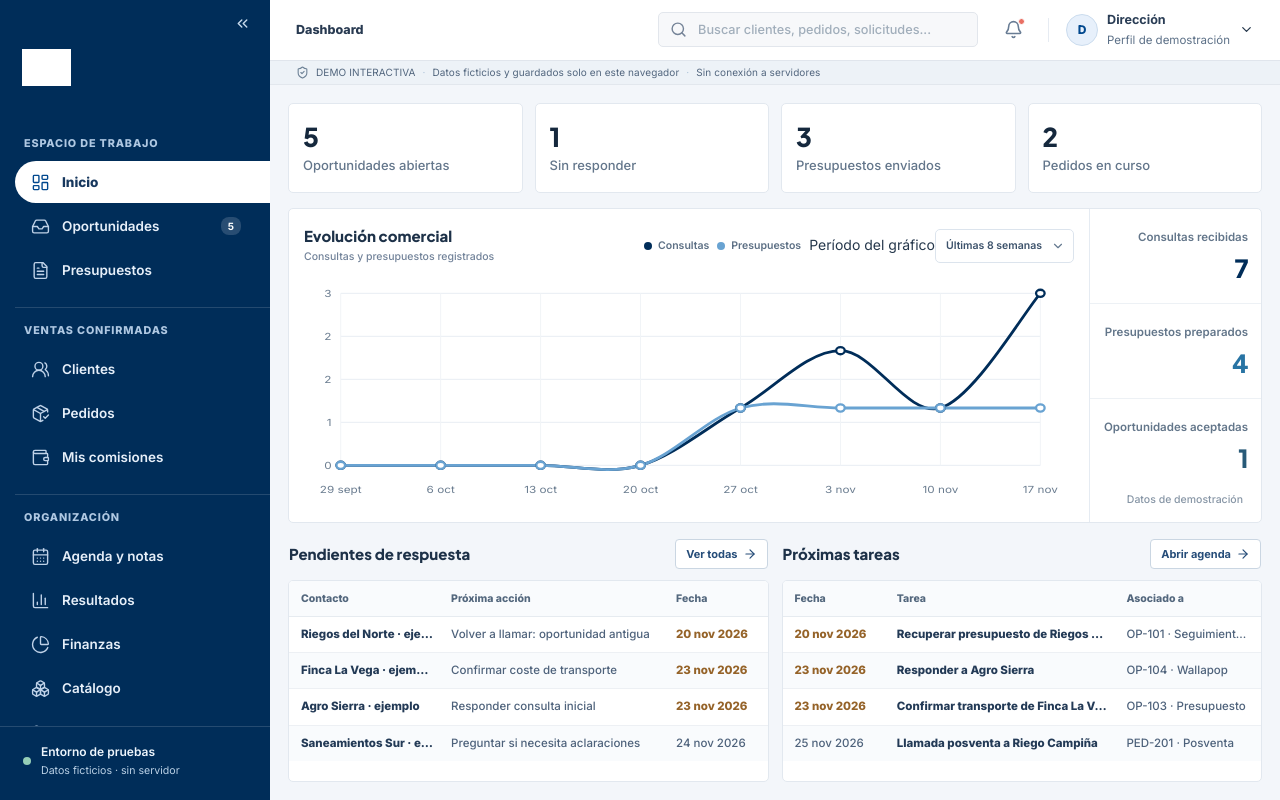
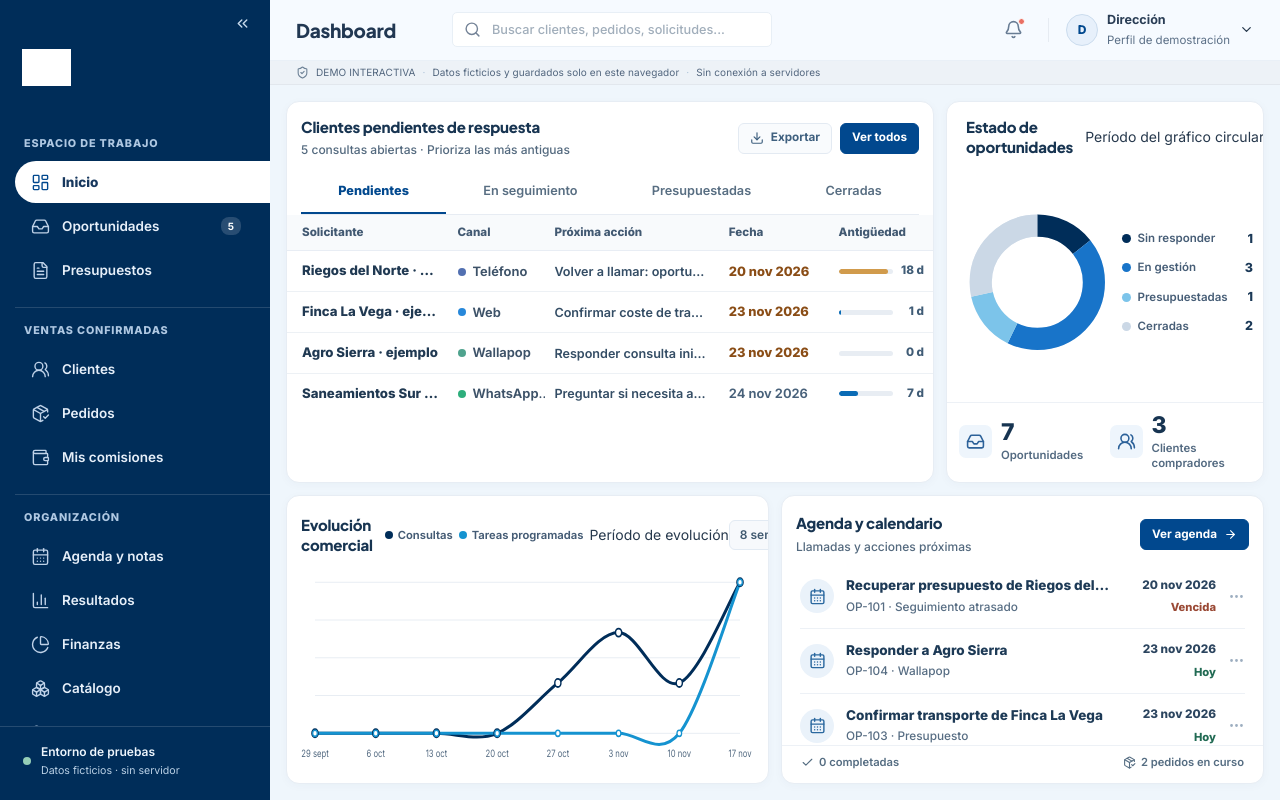
Before and after one commit to juanjogamero/depofibra-crm, a React (Vite) app: page /#/ in a window 1280 px wide. Built offline with nearby package versions, Linux system fonts and the light colour scheme; grey boxes are pictures that could not be loaded.

Commit message:
revert(dashboard): restore pre-Onfactu src/pages/Dashboard.tsx

```diff
--- a/src/pages/Dashboard.tsx
+++ b/src/pages/Dashboard.tsx
@@ -1,227 +1,283 @@
 import { useState } from 'react';
 import { Link } from 'react-router-dom';
-import { ArrowRight, CalendarDays, ChevronDown } from 'lucide-react';
+import {
+  ArrowRight, CalendarDays, Check, ChevronDown, Download, Inbox,
+  MoreHorizontal, PackageCheck, UsersRound
+} from 'lucide-react';
 import { useCrm } from '../store';
-import { dateText, dayDiff, today, type Opportunity, type Quote, type Task } from '../domain';
+import { dateText, dayDiff, today, type Opportunity, type Task } from '../domain';
+import { Initials } from '../ui';
 
-type Period = '8-semanas' | '6-meses';
-type ChartRow = { label: string; inquiries: number; quotes: number };
-type Coordinates = { x: number; y: number };
-const isClosed = (o: Opportunity) => o.status === 'Aceptada' || o.status === 'Perdida';
+type InboxTab = 'Pendientes' | 'En seguimiento' | 'Presupuestadas' | 'Cerradas';
+type ChartPeriod = '8 semanas' | '6 meses';
+type DonutPeriod = 'Todas' | 'Últimos 30 días';
+type Sample = { label: string; leads: number; tasks: number };
+const tabs: InboxTab[] = ['Pendientes', 'En seguimiento', 'Presupuestadas', 'Cerradas'];
+const closed = (o: Opportunity) => o.status === 'Aceptada' || o.status === 'Perdida';
 
-function inPeriod(date: string, period: Period): boolean {
-  if (!date) return false;
-  if (period === '8-semanas') return dayDiff(date) >= 0 && dayDiff(date) < 56;
-  const now = new Date(today() + 'T12:00:00');
-  const start = new Date(now.getFullYear(), now.getMonth() - 5, 1);
-  return date >= start.toISOString().slice(0, 10) && date <= today();
+function matchTab(o: Opportunity, tab: InboxTab): boolean {
+  if (tab === 'Pendientes') return !closed(o);
+  if (tab === 'En seguimiento') return o.status === 'Seguimiento';
+  if (tab === 'Presupuestadas') return o.status === 'Presupuesto enviado';
+  return closed(o);
 }
 
-function chartRows(opportunities: Opportunity[], quotes: Quote[], period: Period): ChartRow[] {
-  if (period === '6-meses') {
+function csvEscape(value: string): string {
+  const sanitized = /^[\s]*[=+@\-]/.test(value) ? "'" + value : value;
+  return '"' + sanitized.replace(/"/g, '""') + '"';
+}
+
+function downloadLeads(items: Opportunity[]) {
+  const data = [
+    ['Referencia', 'Solicitante', 'Canal', 'Producto', 'Destino', 'Próxima acción', 'Fecha', 'Estado'],
+    ...items.map(o => [o.id, o.name, o.channel, o.product, o.destination, o.nextAction, o.nextDate, o.status])
+  ];
+  const csv = '\uFEFF' + data.map(row => row.map(value => csvEscape(String(value))).join(';')).join('\r\n');
+  const url = URL.createObjectURL(new Blob([csv], { type: 'text/csv;charset=utf-8' }));
+  const a = document.createElement('a');
+  a.href = url;
+  a.download = 'depofibra-solicitudes-demo.csv';
+  document.body.appendChild(a);
+  a.click();
+  a.remove();
+  window.setTimeout(() => URL.revokeObjectURL(url), 1000);
+}
+
+function age(o: Opportunity): number {
+  return Math.max(0, dayDiff(o.createdAt));
+}
+
+function AttentionTable({ items }: { items: Opportunity[] }) {
+  if (!items.length) {
+    return <div className="vek-empty">No hay solicitudes en esta fase. Puedes consultar el resto en Oportunidades.</div>;
+  }
+  return <div className="vek-table-scroll">
+    <table className="vek-table">
+      <thead><tr>
+        <th scope="col">Solicitante</th>
+        <th scope="col">Canal</th>
+        <th scope="col">Próxima acción</th>
+        <th scope="col">Fecha</th>
+        <th scope="col">Antigüedad</th>
+      </tr></thead>
+      <tbody>{items.map(o => {
+        const days = age(o);
+        const pct = Math.min(100, (days / 20) * 100);
+        const overdue = Boolean(o.nextDate && o.nextDate <= today());
+        return <tr key={o.id}>
+          <td><Link className="vek-name" to={'/oportunidades/' + o.id} title={o.name}>{o.name}</Link></td>
+          <td><span className="vek-channel"><span className={'vek-channel-dot vek-channel-' + o.channel.toLowerCase()}/>{o.channel}</span></td>
+          <td className="vek-action"><span title={o.nextAction || 'Sin acción asignada'}>{o.nextAction || 'Pendiente de definir'}</span></td>
+          <td><span className={overdue ? 'vek-date vek-date-due' : 'vek-date'}>{o.nextDate ? dateText(o.nextDate) : 'Sin fecha'}</span></td>
+          <td>
+            <div className="vek-progress" title={days + ' días desde la solicitud. Aviso de revisión a partir de 15–20 días.'}>
+              <span className="vek-progress-track"><span className={days >= 15 ? 'vek-progress-fill is-old' : 'vek-progress-fill'} style={{width: pct + '%'}}/></span>
+              <span>{days} d</span>
+            </div>
+          </td>
+        </tr>;
+      })}</tbody>
+    </table>
+  </div>;
+}
+
+function OpportunityDonut({ items, customers }: { items: Opportunity[]; customers: number }) {
+  const segments = [
+    {name:'Sin responder', value:items.filter(o => o.status === 'Nueva').length, color:'#002d59'},
+    {name:'En gestión', value:items.filter(o => ['Cualificación','Por presupuestar','Seguimiento'].includes(o.status)).length, color:'#1874c9'},
+    {name:'Presupuestadas', value:items.filter(o => o.status === 'Presupuesto enviado').length, color:'#7cc4ea'},
+    {name:'Cerradas', value:items.filter(closed).length, color:'#cbd8e6'}
+  ];
+  const total = segments.reduce((sum, s) => sum + s.value, 0);
+  const length = 2 * Math.PI * 74;
+  let used = 0;
+  return <>
+    <div className="vek-donut-content">
+      <div className="vek-donut" role="img" aria-label={'Oportunidades: ' + segments.map(s=>s.name + ', ' + s.value).join('; ')}>
+        <svg viewBox="0 0 210 210" aria-hidden="true">
+          <circle cx="105" cy="105" r="74" stroke="#edf1f6" strokeWidth="29" fill="none"/>
+          {total > 0 && segments.filter(s => s.value > 0).map(s => {
+            const stroke = s.value / total * length;
+            const start = used;
+            used += stroke;
+            return <circle key={s.name} cx="105" cy="105" r="74" stroke={s.color} strokeWidth="29" fill="none"
+              transform="rotate(-90 105 105)" strokeDasharray={stroke + ' ' + (length-stroke)}
+              strokeDashoffset={-start} />;
+          })}
+        </svg>
+      </div>
+      <div className="vek-donut-legend">
+        {segments.map(s=><div key={s.name} className="vek-legend-line"><i style={{backgroundColor:s.color}}/><span>{s.name}</span><strong>{s.value}</strong></div>)}
+      </div>
+    </div>
+    <div className="vek-donut-foot">
+      <div><span className="vek-foot-icon"><Inbox size={19}/></span><span><strong>{total}</strong><small>Oportunidades</small></span></div>
+      <div><span className="vek-foot-icon"><UsersRound size={19}/></span><span><strong>{customers}</strong><small>Clientes compradores</small></span></div>
+    </div>
+  </>;
+}
+
+function timeSeries(opportunities: Opportunity[], tasks: Task[], period: ChartPeriod): Sample[] {
+  if (period === '6 meses') {
     const now = new Date(today() + 'T12:00:00');
-    return Array.from({ length: 6 }, (_, i) => {
-      const first = new Date(now.getFullYear(), now.getMonth() - (5 - i), 1);
-      const key = first.getFullYear() + '-' + String(first.getMonth() + 1).padStart(2, '0');
+    return Array.from({length:6}, (_, i) => {
+      const d = new Date(now.getFullYear(), now.getMonth() - (5-i), 1);
+      const key = d.getFullYear() + '-' + String(d.getMonth()+1).padStart(2,'0');
       return {
-        label: first.toLocaleDateString('es-ES', { month: 'short' }).replace('.', ''),
-        inquiries: opportunities.filter(o => o.createdAt.startsWith(key)).length,
-        quotes: quotes.filter(q => q.createdAt.startsWith(key)).length,
+        label:d.toLocaleDateString('es-ES',{month:'short'}).replace('.',''),
+        leads:opportunities.filter(o=>o.createdAt.startsWith(key)).length,
+        tasks:tasks.filter(t=>t.due.startsWith(key)).length
       };
     });
   }
-  return Array.from({ length: 8 }, (_, i) => {
-    const age = (7 - i) * 7;
-    const first = new Date(today() + 'T12:00:00');
-    first.setDate(first.getDate() - age - 6);
-    return {
-      label: first.toLocaleDateString('es-ES', { day: 'numeric', month: 'short' }).replace('.', ''),
-      inquiries: opportunities.filter(o => dayDiff(o.createdAt) >= age && dayDiff(o.createdAt) < age + 7).length,
-      quotes: quotes.filter(q => dayDiff(q.createdAt) >= age && dayDiff(q.createdAt) < age + 7).length,
+  return Array.from({length:8},(_,i)=>{
+    const start=(7-i)*7;
+    const d=new Date(today()+'T12:00:00');
+    d.setDate(d.getDate()-(start+6));
+    const label=d.toLocaleDateString('es-ES',{day:'numeric',month:'short'}).replace('.','');
+    return {label,
+      leads:opportunities.filter(o=>dayDiff(o.createdAt)>=start && dayDiff(o.createdAt)<start+7).length,
+      tasks:tasks.filter(t=>dayDiff(t.due)>=start && dayDiff(t.due)<start+7).length
     };
   });
 }
 
-function curve(points: Coordinates[]): string {
-  if (points.length === 0) return '';
-  if (points.length === 1) return 'M ' + points[0].x + ' ' + points[0].y;
-  return points.reduce((path, point, i) => {
-    if (i === 0) return 'M ' + point.x + ' ' + point.y;
-    const previous = points[i - 1];
-    const before = points[i - 2] || previous;
-    const after = points[i + 1] || point;
-    const ax = previous.x + (point.x - before.x) / 6;
-    const ay = previous.y + (point.y - before.y) / 6;
-    const bx = point.x - (after.x - previous.x) / 6;
-    const by = point.y - (after.y - previous.y) / 6;
-    return path + ' C ' + ax + ' ' + ay + ' ' + bx + ' ' + by + ' ' + point.x + ' ' + point.y;
-  }, '');
+/** Curva suavizada sin depender de una biblioteca externa de gráficos. */
+function smoothPath(coords: {x:number; y:number}[]): string {
+  if (!coords.length) return '';
+  if (coords.length === 1) return 'M '+coords[0].x+' '+coords[0].y;
+  return coords.reduce((path,point,i) => {
+    if (i === 0) return 'M '+point.x+' '+point.y;
+    const previous=coords[i-1];
+    const before=coords[i-2] || previous;
+    const after=coords[i+1] || point;
+    const cp1x=previous.x+(point.x-before.x)/6;
+    const cp1y=previous.y+(point.y-before.y)/6;
+    const cp2x=point.x-(after.x-previous.x)/6;
+    const cp2y=point.y-(after.y-previous.y)/6;
+    return path+' C '+cp1x.toFixed(2)+' '+cp1y.toFixed(2)+' '+cp2x.toFixed(2)+' '+cp2y.toFixed(2)+' '+point.x+' '+point.y;
+  },'');
 }
 
-function ActivityChart({ rows }: { rows: ChartRow[] }) {
-  const largest = Math.max(3, ...rows.flatMap(r => [r.inquiries, r.quotes]));
-  const left = 36;
-  const right = 722;
-  const top = 18;
-  const bottom = 220;
-  const positions = rows.map((r, i) => ({
-    ...r,
-    x: left + (right - left) * i / Math.max(1, rows.length - 1),
-    inquiriesY: bottom - r.inquiries / largest * (bottom - top),
-    quotesY: bottom - r.quotes / largest * (bottom - top),
+function EvolutionChart({ samples }: { samples: Sample[] }) {
+  const max=Math.max(3,...samples.flatMap(s=>[s.leads,s.tasks]));
+  const left=14,right=676,top=24,bottom=203;
+  const positions=samples.map((d,i)=>({
+    x:left+(right-left)*i/Math.max(samples.length-1,1),
+    leads:bottom-d.leads/max*(bottom-top),
+    tasks:bottom-d.tasks/max*(bottom-top),
+    label:d.label,
+    leadsValue:d.leads,
+    tasksValue:d.tasks
   }));
-
-  return <div className="clear-chart-container">
-    <svg viewBox="0 0 755 270" preserveAspectRatio="none" role="img"
-      aria-label={'Evolución comercial: ' + rows.map(r => r.label + ': ' + r.inquiries + ' solicitudes y ' + r.quotes + ' presupuestos').join('; ')}>
-      {[0, 1, 2, 3, 4].map(tick => {
-        const y = bottom - tick / 4 * (bottom - top);
-        return <g key={tick}>
-          <line x1={left} x2={right} y1={y} y2={y} className="clear-chart-grid"/>
-          <text x={left - 9} y={y + 4} textAnchor="end" className="clear-chart-y">{Math.round(largest * tick / 4)}</text>
-        </g>;
+  const leadsPath=smoothPath(positions.map(p=>({x:p.x,y:p.leads})));
+  const tasksPath=smoothPath(positions.map(p=>({x:p.x,y:p.tasks})));
+  return <div className="vek-chart">
+    <svg viewBox="0 0 690 240" preserveAspectRatio="none" role="img"
+      aria-label={'Evolución comercial: '+samples.map(s=>s.label+': '+s.leads+' consultas y '+s.tasks+' tareas').join('; ')}>
+      {Array.from({length:5},(_,i)=>{
+        const y=top+(bottom-top)*i/4;
+        return <line key={i} x1={left} x2={right} y1={y} y2={y} className="vek-gridline"/>;
       })}
-      {positions.map(p => <line key={'v-' + p.label} x1={p.x} x2={p.x} y1={top} y2={bottom} className="clear-chart-grid clear-chart-grid-v"/>)}
-      <path d={curve(positions.map(p => ({ x: p.x, y: p.inquiriesY })))} className="clear-chart-line clear-chart-line-primary"/>
-      <path d={curve(positions.map(p => ({ x: p.x, y: p.quotesY })))} className="clear-chart-line clear-chart-line-secondary"/>
-      {positions.map(p => <g key={p.label}>
-        <circle cx={p.x} cy={p.inquiriesY} r="4.2" className="clear-chart-point-primary">
-          <title>{p.label}: {p.inquiries} consultas</title>
-        </circle>
-        <circle cx={p.x} cy={p.quotesY} r="4.2" className="clear-chart-point-secondary">
-          <title>{p.label}: {p.quotes} presupuestos</title>
-        </circle>
-        <text x={p.x} y="252" className="clear-chart-x" textAnchor="middle">{p.label}</text>
+      <path d={leadsPath} className="vek-line vek-line-navy"/>
+      <path d={tasksPath} className="vek-line vek-line-teal"/>
+      {positions.map(p=><g key={p.label}>
+        <circle cx={p.x} cy={p.leads} r="4.8" className="vek-line-dot"><title>{p.label}: {p.leadsValue} consultas</title></circle>
+        <circle cx={p.x} cy={p.tasks} r="3.6" className="vek-line-dot-teal"><title>{p.label}: {p.tasksValue} tareas</title></circle>
+        <text x={p.x} y="231" textAnchor="middle" className="vek-axis-label">{p.label}</text>
       </g>)}
     </svg>
   </div>;
 }
 
-function Metric({ number, title, to }: { number: number; title: string; to: string }) {
-  return <Link className="clear-metric" to={to}>
-    <strong>{new Intl.NumberFormat('es-ES').format(number)}</strong>
-    <span>{title}</span>
-  </Link>;
-}
-
-function PendingTable({ opportunities }: { opportunities: Opportunity[] }) {
-  const items = opportunities
-    .filter(o => !isClosed(o))
-    .sort((a, b) =>
-      (a.nextDate || '9999-12-31').localeCompare(b.nextDate || '9999-12-31') ||
-      a.createdAt.localeCompare(b.createdAt)
-    )
-    .slice(0, 4);
-
-  if (items.length === 0) {
-    return <p className="clear-empty">No hay solicitudes pendientes de respuesta.</p>;
-  }
-  return <div className="clear-table-wrap">
-    <table className="clear-table">
-      <thead><tr><th>Contacto</th><th>Próxima acción</th><th>Fecha</th></tr></thead>
-      <tbody>{items.map(o => <tr key={o.id}>
-        <td><Link to={'/oportunidades/' + o.id} className="clear-cell-strong" title={o.name}>{o.name}</Link></td>
-        <td><span className="clear-truncate" title={o.nextAction || 'Sin acción definida'}>{o.nextAction || 'Sin acción definida'}</span></td>
-        <td><span className={o.nextDate && o.nextDate <= today() ? 'clear-overdue' : ''}>{dateText(o.nextDate)}</span></td>
-      </tr>)}</tbody>
-    </table>
-  </div>;
-}
-
-function AgendaTable({ tasks }: { tasks: Task[] }) {
-  const items = tasks.filter(t => !t.done).sort((a, b) => a.due.localeCompare(b.due)).slice(0, 4);
-  if (items.length === 0) {
-    return <p className="clear-empty">No tienes tareas pendientes en la agenda.</p>;
-  }
-  return <div className="clear-table-wrap">
-    <table className="clear-table">
-      <thead><tr><th>Fecha</th><th>Tarea</th><th>Asociado a</th></tr></thead>
-      <tbody>{items.map(t => <tr key={t.id}>
-        <td><span className={t.due && t.due <= today() ? 'clear-overdue' : ''}>{dateText(t.due)}</span></td>
-        <td><Link className="clear-cell-strong" to="/agenda" title={t.title}>{t.title}</Link></td>
-        <td><span className="clear-truncate" title={t.context}>{t.context}</span></td>
-      </tr>)}</tbody>
-    </table>
+function AgendaPreview({ tasks }: { tasks: Task[] }) {
+  const visible=tasks.filter(t=>!t.done).sort((a,b)=>a.due.localeCompare(b.due)).slice(0,4);
+  return <div className="vek-agenda-list">
+    {visible.length===0 ? <div className="vek-empty">No tienes tareas pendientes para mostrar.</div> :
+      visible.map(t=><Link className="vek-agenda-item" key={t.id} to="/agenda" title={'Abrir agenda: '+t.title}>
+        <span className="vek-agenda-avatar"><CalendarDays size={17}/></span>
+        <span className="vek-agenda-main"><strong>{t.title}</strong><small>{t.context}</small></span>
+        <span className="vek-agenda-due"><strong>{t.due ? dateText(t.due) : 'Sin fecha'}</strong><small className={t.due<today()?'is-overdue':t.due===today()?'is-today':''}>{t.due<today()?'Vencida':t.due===today()?'Hoy':'Programada'}</small></span>
+        <MoreHorizontal size={17} className="vek-agenda-more"/>
+      </Link>)}
   </div>;
 }
 
 export default function Dashboard() {
-  const { data } = useCrm();
-  const [period, setPeriod] = useState<Period>('8-semanas');
-  const outstanding = data.opportunities.filter(o => !isClosed(o)).length;
-  const unanswered = data.opportunities.filter(o => o.status === 'Nueva').length;
-  const quoted = data.quotes.filter(q => q.status === 'Enviado' || q.status === 'Aceptado').length;
-  const ongoing = data.orders.filter(o => o.factory !== 'Entregado').length;
-  const periodOpportunities = data.opportunities.filter(o => inPeriod(o.createdAt, period));
-  const periodQuotes = data.quotes.filter(q => inPeriod(q.createdAt, period));
-  const confirmed = periodOpportunities.filter(o => o.status === 'Aceptada').length;
-  const rows = chartRows(data.opportunities, data.quotes, period);
+  const {data}=useCrm();
+  const [tab,setTab]=useState<InboxTab>('Pendientes');
+  const [donutPeriod,setDonutPeriod]=useState<DonutPeriod>('Todas');
+  const [chartPeriod,setChartPeriod]=useState<ChartPeriod>('8 semanas');
+  const open=data.opportunities.filter(o=>!closed(o));
+  const visible=open.length;
+  const tableItems=data.opportunities
+    .filter(o=>matchTab(o,tab))
+    .sort((a,b)=>{
+      const dueA=a.nextDate || '9999-12-31';
+      const dueB=b.nextDate || '9999-12-31';
+      return dueA.localeCompare(dueB) || a.createdAt.localeCompare(b.createdAt);
+    })
+    .slice(0,4);
+  const donutData=donutPeriod==='Todas'?data.opportunities:data.opportunities.filter(o=>dayDiff(o.createdAt)>=0 && dayDiff(o.createdAt)<30);
+  const samples=timeSeries(data.opportunities,data.tasks,chartPeriod);
 
-  return <div className="page page-dashboard dashboard-clean">
-    <div className="clear-layout">
-      <div className="clear-metrics" aria-label="Indicadores comerciales">
-        <Metric number={outstanding} title="Oportunidades abiertas" to="/oportunidades"/>
-        <Metric number={unanswered} title="Sin responder" to="/oportunidades"/>
-        <Metric number={quoted} title="Presupuestos enviados" to="/presupuestos"/>
-        <Metric number={ongoing} title="Pedidos en curso" to="/pedidos"/>
-      </div>
+  return <div className="page page-dashboard dashboard-vektora">
+    <div className="vek-grid">
+      <section className="vek-card vek-attention">
+        <div className="vek-card-header">
+          <div><h2>Clientes pendientes de respuesta</h2><p>{visible} consultas abiertas · Prioriza las más antiguas</p></div>
+          <div className="vek-card-actions">
+            <button type="button" className="vek-button vek-button-light" onClick={()=>downloadLeads(tableItems)}><Download size={14}/> Exportar</button>
+            <Link className="vek-button vek-button-primary" to="/oportunidades">Ver todos</Link>
+          </div>
+        </div>
+        <div className="vek-tabs" role="tablist" aria-label="Fase de las oportunidades">
+          {tabs.map(t=><button key={t} type="button" role="tab" aria-selected={tab===t} className={tab===t?'vek-tab active':'vek-tab'} onClick={()=>setTab(t)}>{t}</button>)}
+        </div>
+        <AttentionTable items={tableItems}/>
+      </section>
 
-      <section className="clear-chart-panel">
-        <div className="clear-chart-main">
-          <div className="clear-heading">
-            <div className="clear-title-group">
-              <h2>Evolución comercial</h2>
-              <span className="clear-hint">Consultas y presupuestos registrados</span>
-            </div>
-            <div className="clear-chart-controls">
-              <span className="clear-series"><i className="clear-key-primary"/>Consultas</span>
-              <span className="clear-series"><i className="clear-key-secondary"/>Presupuestos</span>
-              <label className="clear-period">
-                <span className="sr-only">Período del gráfico</span>
-                <select value={period} onChange={event => setPeriod(event.target.value as Period)} aria-label="Período de evolución comercial">
-                  <option value="8-semanas">Últimas 8 semanas</option>
-                  <option value="6-meses">Últimos 6 meses</option>
-                </select>
-                <ChevronDown aria-hidden="true" size={14}/>
-              </label>
-            </div>
+      <section className="vek-card vek-statistics">
+        <div className="vek-card-header">
+          <h2>Estado de oportunidades</h2>
+          <label className="vek-select-wrap">
+            <span className="sr-only">Período del gráfico circular</span>
+            <select value={donutPeriod} onChange={e=>setDonutPeriod(e.target.value as DonutPeriod)} aria-label="Período del estado de oportunidades">
+              <option value="Todas">Todas</option><option value="Últimos 30 días">Últimos 30 días</option>
+            </select>
+            <ChevronDown size={13}/>
+          </label>
+        </div>
+        <OpportunityDonut items={donutData} customers={data.customers.length}/>
+      </section>
+
+      <section className="vek-card vek-evolution">
+        <div className="vek-card-header">
+          <h2>Evolución comercial</h2>
+          <div className="vek-chart-controls">
+            <span className="vek-chart-legend"><i className="navy"/>Consultas</span>
+            <span className="vek-chart-legend"><i className="teal"/>Tareas programadas</span>
+            <label className="vek-select-wrap"><span className="sr-only">Período de evolución</span>
+              <select value={chartPeriod} onChange={e=>setChartPeriod(e.target.value as ChartPeriod)} aria-label="Período de evolución comercial">
+                <option value="8 semanas">8 semanas</option><option value="6 meses">6 meses</option>
+              </select><ChevronDown size={13}/>
+            </label>
           </div>
-          <ActivityChart rows={rows}/>
         </div>
-        <div className="clear-chart-aside" aria-label="Resumen del período">
-          <div className="clear-summary">
-            <span>Consultas recibidas</span>
-            <strong>{periodOpportunities.length}</strong>
-          </div>
-          <div className="clear-summary">
-            <span>Presupuestos preparados</span>
-            <strong>{periodQuotes.length}</strong>
-          </div>
-          <div className="clear-summary clear-summary-final">
-            <span>Oportunidades aceptadas</span>
-            <strong>{confirmed}</strong>
-          </div>
-          <small>Datos de demostración</small>
+        <EvolutionChart samples={samples}/>
+      </section>
+
+      <section className="vek-card vek-agenda">
+        <div className="vek-card-header">
+          <div><h2>Agenda y calendario</h2><p>Llamadas y acciones próximas</p></div>
+          <Link className="vek-button vek-button-primary" to="/agenda">Ver agenda <ArrowRight size={13}/></Link>
+        </div>
+        <AgendaPreview tasks={data.tasks}/>
+        <div className="vek-agenda-footer">
+          <span><Check size={13}/>{data.tasks.filter(t=>t.done).length} completadas</span>
+          <span><PackageCheck size={13}/>{data.orders.filter(o=>o.factory!=='Entregado').length} pedidos en curso</span>
         </div>
       </section>
-
-      <div className="clear-lists">
-        <section className="clear-list-section">
-          <div className="clear-list-title">
-            <h2>Pendientes de respuesta</h2>
-            <Link to="/oportunidades">Ver todas <ArrowRight size={14}/></Link>
-          </div>
-          <PendingTable opportunities={data.opportunities}/>
-        </section>
-
-        <section className="clear-list-section">
-          <div className="clear-list-title">
-            <h2>Próximas tareas</h2>
-            <Link to="/agenda">Abrir agenda <ArrowRight size={14}/></Link>
-          </div>
-          <AgendaTable tasks={data.tasks}/>
-        </section>
-      </div>
     </div>
   </div>;
 }
```
